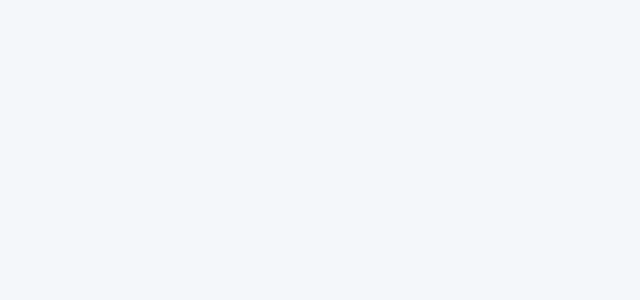
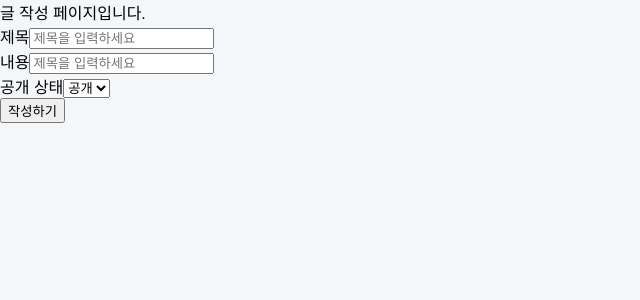
Before and after one commit to kie9400/coffee-qna-board-project-front, a React (Create React App) app: page /boardCreate in a window 1280 px wide. Before the commit this address had no page. Shown: the top 300 px of the page, without its empty margins (0-640 px from the left). Built offline with nearby package versions, Linux system fonts and the light colour scheme.

Commit message:
글 작성 구현중

```diff
--- a/src/App.js
+++ b/src/App.js
@@ -3,6 +3,7 @@ import { BrowserRouter, Routes, Route } from 'react-router-dom';
 import Login from './Signup/Login';  // 로그인 화면
 import Signup from './Signup/Signup';  // 회원가입 화면
 import Board from './main/Board'; //게시판 화면
+import BoardCreate from './main/BoardCreate'; //글 작성화면
 
 function App() {
   return (
@@ -11,6 +12,7 @@ function App() {
         <Route path="/" element={<Login />} />
         <Route path="/signup" element={<Signup />} />
         <Route path="/board" element={<Board />} />
+        <Route path="/boardCreate" element={<BoardCreate />}/>
       </Routes>
     </BrowserRouter>
   );
--- a/src/main/Board.js
+++ b/src/main/Board.js
@@ -1,19 +1,21 @@
-// Board.js 파일 예시
 import React from 'react';
 import { useState, useEffect } from 'react';
+import { useNavigate } from 'react-router-dom';
 import './Board.css'; // CSS 파일 불러오기
 import axiosInstance from "../api/axiosInstance";
 
 const Board = () => {
-    const [boards, setBoards] = useState([]);   // 제목만 저장하는 상태
+    const [boards, setBoards] = useState([]);   // repsonse body를 담기위한 상태
     const [loading, setLoading] = useState(true); // 로딩 상태
     const [error, setError] = useState(null);    // 에러 상태
     const [page, setPage] = useState(1);         // 현재 페이지 번호
     const [totalPages, setTotalPages] = useState(1); // 총 페이지 수
+    const navigate = useNavigate(); //작성 글 page로 이동합시다!
 
     // 페이지가 변경될 때마다 호출되는 useEffect
     useEffect(() => {
       const fetchboards = async () => {
+
          // 로컬에서 액세스 토큰 가져오기
         const token = localStorage.getItem('accessToken');
 
@@ -47,12 +49,17 @@ const Board = () => {
       }
     };
 
+    // 게시글 작성 버튼 클랙 핸들러
+    const handleBoardCreated = () => {
+        navigate("/boardCreate");
+    }
+
     return (
       <div className='board-container'>
         <ul>
         <h1>질문 게시판</h1>
         {/* 만약 배열의 길이가 0보다 크면 li태그를 만든다. */}
-        <button>글 작성</button>
+        <button onClick={handleBoardCreated}>글 작성</button>
         {Array.isArray(boards) && boards.length > 0 ? (
           boards.map((board) =>
             (<li key={board.boardId}>
--- /dev/null
+++ b/src/main/BoardCreate.js
@@ -0,0 +1,93 @@
+import React from 'react';
+import { useState } from 'react';
+import axios from 'axios';
+import { useNavigate } from 'react-router-dom';
+
+const BoardCreate = () => {
+    const navigate = useNavigate(); //main page로 이동
+    const [file, setFile] = useState(null); //업로드 파일 상태
+    const [boardInput, setBoardInput] = useState({
+        title: "",
+        content: "",
+        visibiity: "PUBLIC"
+    });
+
+    const handleInputChange = (e) => {
+         setBoardInput((prev) => ({ ...prev, [e.target.id]: e.target.value }));
+    };
+
+    const handleCreate = async (e) => {
+        const token = localStorage.getItem('accessToken');
+
+        //Board Post 요청은 데이터를 form-Data로 받는다.
+        const formData = new FormData;
+
+        //FormData 객체에 데이터를 추가한다.
+        //또한, 자바스크립트 객체를 JSON 타입으로 변환한다.
+        formData.append('board', JSON.stringify({
+            title: boardInput.title,
+            content: boardInput.content,
+            visibility: boardInput.visibility
+        }));
+
+        // file이 존재하면 formData에 파일 추가
+        if (file) {
+            formData.append('file', file);
+        }
+
+        try{
+            //requset data
+            const res = await axios.post('http://localhost:8080/api/boards', formData, {
+                // 액세스 토큰을 헤더에 포함
+                headers: {
+                   'Content-Type': 'application/json', // 요청 헤더에 multipart/form-data로 설정
+                    Authorization: `${token}`,
+                }
+            });
+            alert('게시글 작성완료')
+            navigator('/board');
+        } catch (error) {
+            console.log(error);
+            alert('서버 오류가 발생했습니다.');
+        }
+    }
+
+    return (
+        <div>
+            글 작성 페이지입니다.
+            <div>
+                <label htmlFor='title'>제목</label>
+                <input
+                id='title'
+                type='text'
+                value={boardInput.title}
+                onChange={handleInputChange}
+                placeholder='제목을 입력하세요'
+                ></input>
+            </div>
+            <div>
+                <label htmlFor='content'>내용</label>
+                <input
+                id='content'
+                type='text'
+                value={boardInput.content}
+                onChange={handleInputChange}
+                placeholder='제목을 입력하세요'
+                ></input>
+            </div>
+            <div>
+                <label htmlFor="visibility">공개 상태</label>
+                <select
+                    id="visibility"
+                    value={boardInput.visibility}
+                    onChange={handleInputChange}>
+                    <option value="PUBLIC">공개</option>
+                    <option value="SECRET">비밀</option>
+                </select>
+            </div>
+            <button onClick={handleCreate}>작성하기</button>
+        </div>
+    );
+}
+
+export default BoardCreate;
```
